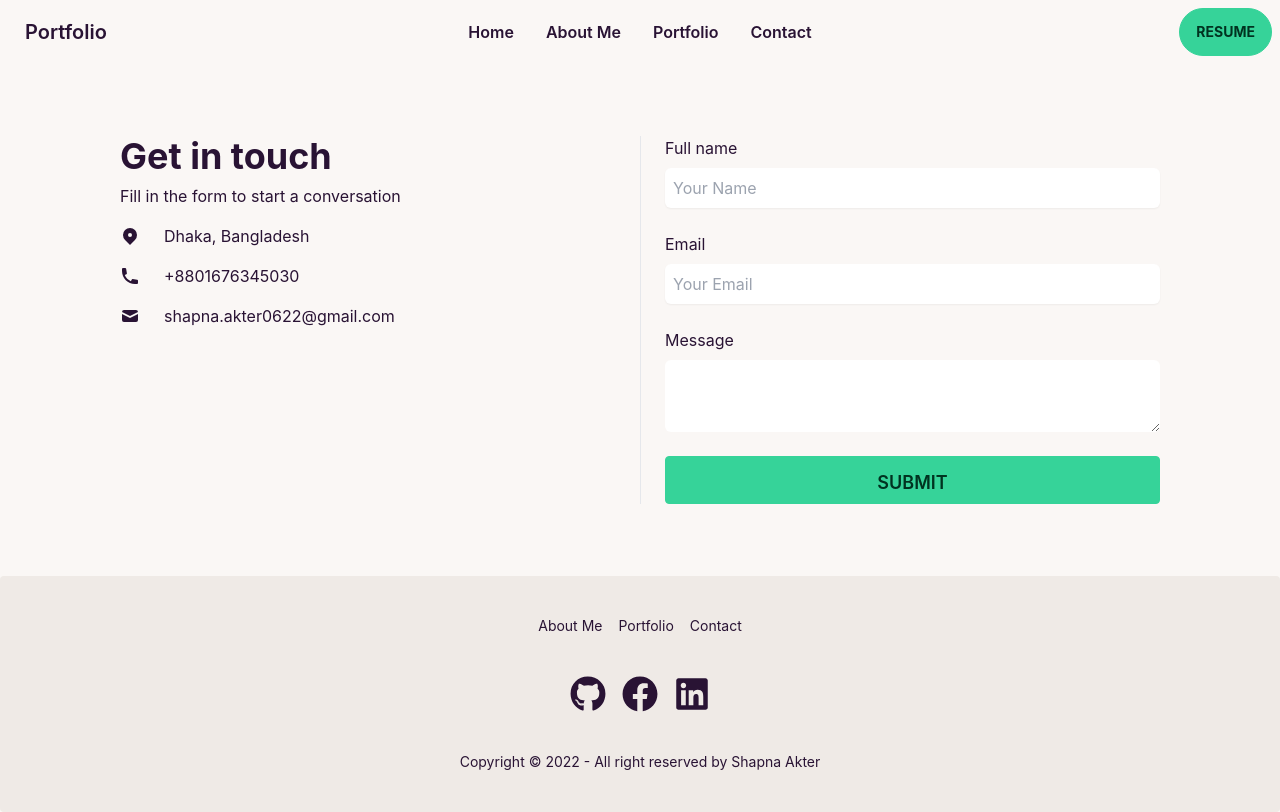
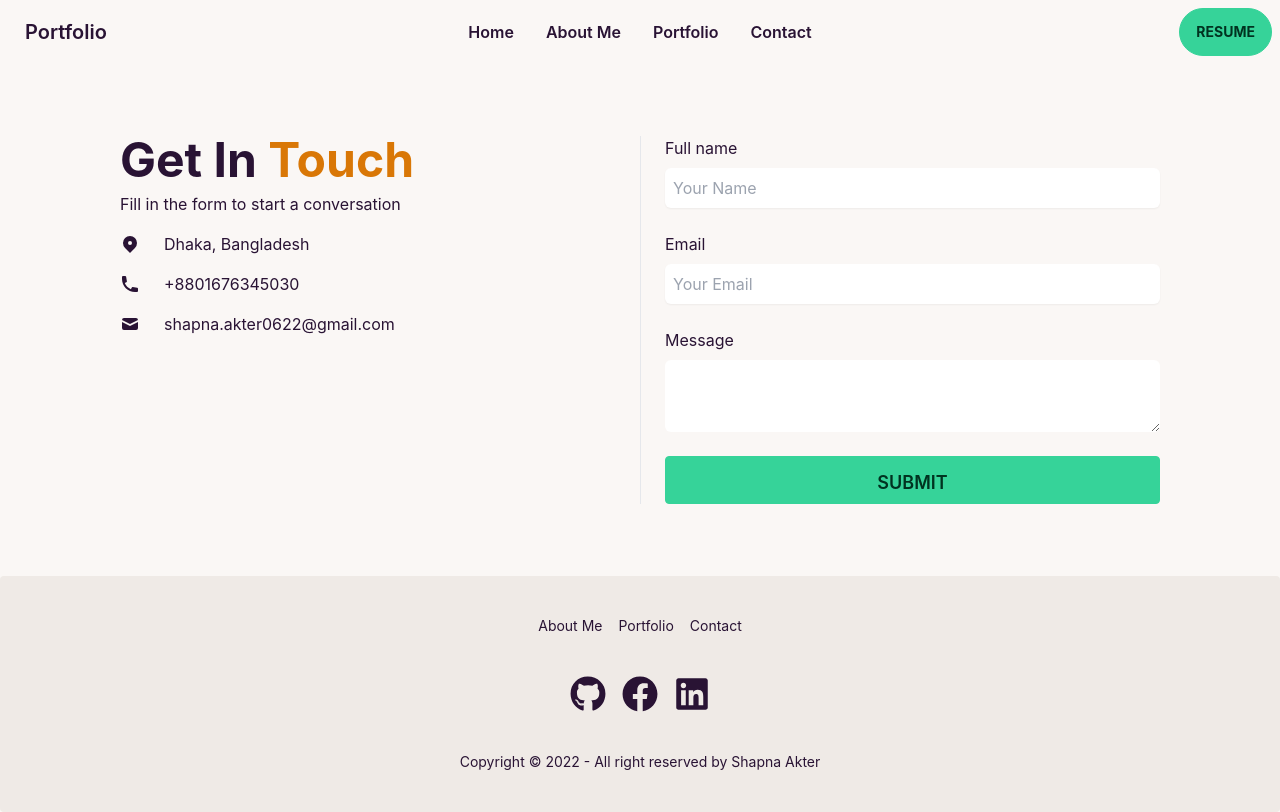
Before and after one commit to shapna-akter/personal-portfolio, a React (Create React App) app: page /contact in a window 1280 px wide. Built offline with nearby package versions, Linux system fonts and the light colour scheme.

Commit message:
modified

```diff
--- a/src/Components/Contact/Contact.js
+++ b/src/Components/Contact/Contact.js
@@ -22,7 +22,7 @@ const Contact = () => {
             <section className="py-6 my-12">
                 <div className="grid max-w-6xl grid-cols-1 px-6 mx-auto lg:px-8 md:grid-cols-2 md:divide-x">
                     <div className="py-6 md:py-0 md:px-6">
-                        <h1 className="text-4xl font-bold">Get in touch</h1>
+                    <h2 className='text-5xl font-bold'>Get In <span className='text-amber-600'>Touch</span></h2>
                         <p className="pt-2 pb-4">Fill in the form to start a conversation</p>
                         <div className="space-y-4">
                             <p className="flex items-center">
```
